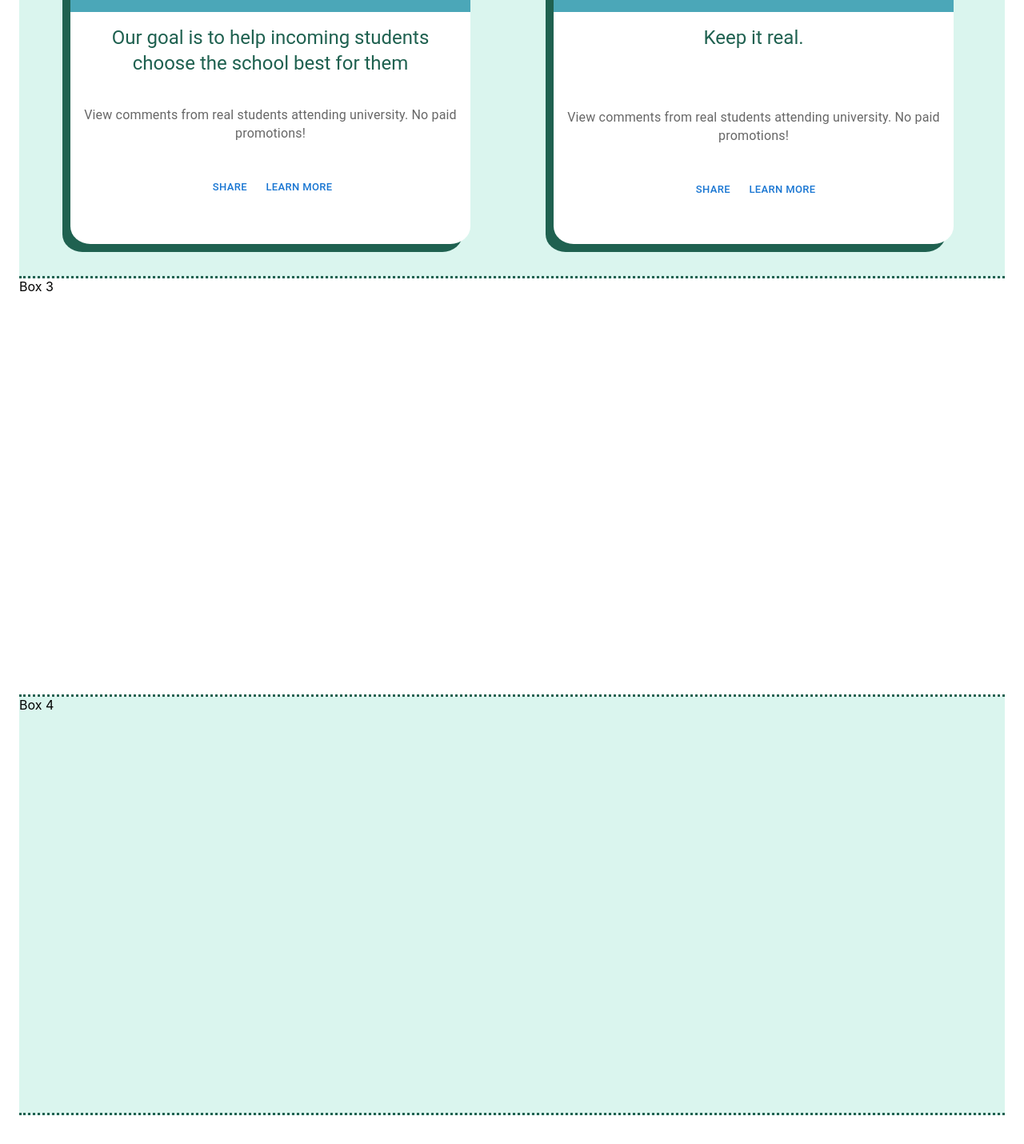
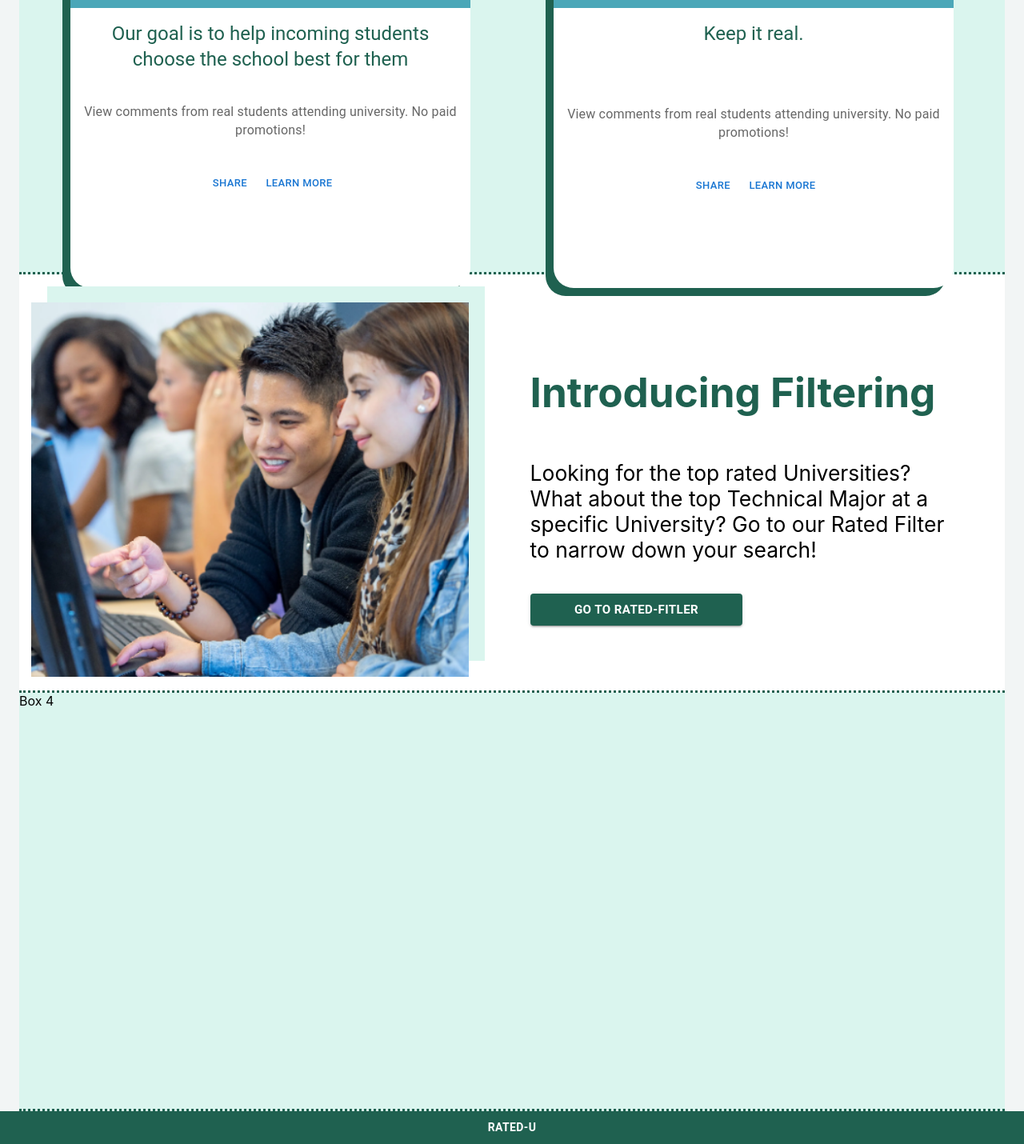
Before and after one commit to clairecashmore17/rated-u, a React (Create React App) app in the folder client/: page / in a window 1280 px wide. Shown: the part 777-2207 px from the top of the page at 80% size. Before the commit the page ends 2171 px from the top, so only its background shows below. Built offline with nearby package versions, Linux system fonts and the light colour scheme.

Commit message:
third box complete and footer added

```diff
--- a/client/src/App.js
+++ b/client/src/App.js
@@ -18,6 +18,7 @@ import Navigation from "./components/Navigation";
 import RatedFilter from "./components/RatedFilter";
 import Contact from "./components/Contact";
 import About from "./components/About";
+import Footer from "./components/Footer";
 
 const httpLink = createHttpLink({
   uri: "/graphql",
@@ -51,6 +52,7 @@ function App() {
             <Route path="/Contact" element={<Contact />} />
             <Route path="/about" element={<About />} />
           </Routes>
+          <Footer />
         </div>
       </Router>
     </ApolloProvider>
--- /dev/null
+++ b/client/src/components/Footer/index.css
@@ -0,0 +1,12 @@
+.footer {
+  display: flex;
+  flex-direction: column;
+  justify-content: center;
+  align-items: center;
+  background-color: var(--primary);
+  padding: 2px;
+}
+.footer-text {
+  color: white;
+  text-align: center;
+}
--- /dev/null
+++ b/client/src/components/Footer/index.js
@@ -0,0 +1,52 @@
+import React, { useState, setState } from "react";
+import { SwipeableDrawer, Button } from "@mui/material";
+import "./index.css";
+const Footer = () => {
+  const [state, setState] = React.useState({
+    bottom: false,
+  });
+  const toggleDrawer = (anchor, open) => (event) => {
+    if (
+      event &&
+      event.type === "keydown" &&
+      (event.key === "Tab" || event.key === "Shift")
+    ) {
+      return;
+    }
+
+    setState({ ...state, [anchor]: open });
+  };
+
+  return (
+    <div className="footer">
+      {["bottom"].map((anchor) => (
+        <React.Fragment key={anchor}>
+          <Button
+            sx={{ color: "white", fontWeight: "bold" }}
+            onClick={toggleDrawer(anchor, true)}
+          >
+            Rated-U
+          </Button>
+          <SwipeableDrawer
+            anchor={anchor}
+            open={state[anchor]}
+            onClose={toggleDrawer(anchor, false)}
+            onOpen={toggleDrawer(anchor, true)}
+          >
+            <div className="footer">
+              <h1 className="footer-text">Rated-U</h1>
+
+              <p1 className="footer footer-text">
+                @2023 by Rated-U. <br />
+                <br /> Proudly created by: <br />
+                Claire Cashmore, Natalie Jordan, and Satish Sarma
+              </p1>
+            </div>
+          </SwipeableDrawer>
+        </React.Fragment>
+      ))}
+    </div>
+  );
+};
+
+export default Footer;
--- a/client/src/components/Home/index.css
+++ b/client/src/components/Home/index.css
@@ -40,7 +40,7 @@
   float: right;
 }
 .title {
-  font-size: 5vw;
+  font-size: max(575px, 30px);
 }
 .subtext {
   font-size: 2vw;
@@ -67,7 +67,56 @@
   font-size: large;
   background-color: var(--primary);
 }
+.rated-info {
+  padding: 5%;
+  justify-content: space-evenly;
+}
+.info-text {
+  font-size: 7mm;
+  padding-bottom: 20px;
+}
+.rated-img {
+  /* padding: 20px; */
+  height: 90%;
+  width: 50%;
+  margin: 15px;
+  margin-top: 35px;
 
+  box-shadow: 20px -20px var(--secondary);
+}
+@media screen and (max-width: 1200px) {
+  .home-box {
+    flex-direction: column-reverse;
+    justify-content: center;
+    align-items: center;
+  }
+  .title {
+    text-align: center;
+  }
+
+  .school-img {
+    display: flex;
+    align-items: center;
+    justify-content: center;
+    max-height: fit-content;
+    float: center;
+  }
+  .home-box {
+    height: fit-content;
+  }
+  .left-content {
+    display: flex;
+    justify-content: center;
+    align-items: center;
+  }
+  .rated-info {
+    justify-content: center;
+    align-items: center;
+  }
+  .rated-img {
+    width: 65%;
+  }
+}
 @media screen and (min-width: 1200px) {
   .title {
     font-size: 3vw;
@@ -92,7 +141,7 @@
 }
 @media screen and (min-width: 2100px) {
   .title {
-    font-size: 3vw;
+    font-size: 70px;
   }
   .subtext {
     font-size: 1.5vw;
--- a/client/src/components/Home/index.js
+++ b/client/src/components/Home/index.js
@@ -14,7 +14,10 @@ import "./index.css";
 const Home = () => {
   return (
     <div>
-      <Container maxWidth="x1">
+      <Container
+        sx={{ maxWidth: "1500px", backgroundColor: "#f2f5f5" }}
+        maxWidth={false}
+      >
         {/* Top box with search bar */}
         <div className="home-box white intro">
           {/* Left content */}
@@ -32,7 +35,7 @@ const Home = () => {
             <Button
               variant="contained"
               sx={{
-                ml: "5%",
+                ml: "10%",
                 backgroundColor: "#1f6150",
                 color: "white",
                 maxWidth: "45%",
@@ -42,7 +45,7 @@ const Home = () => {
             </Button>
           </div>
           {/* Right Image (picture of students) */}
-          <div className="full-width ">
+          <div className="full-width school-img">
             <img className="fit-content ar" src="/images/intro_img.png"></img>
           </div>
         </div>
@@ -54,6 +57,8 @@ const Home = () => {
               m: 5,
               borderRadius: "5%",
               boxShadow: "-10px 10px #1f6150 ",
+              height: 500,
+              // mt: "7%",
             }}
           >
             <CardMedia
@@ -105,6 +110,8 @@ const Home = () => {
               m: 5,
               borderRadius: "5%",
               boxShadow: "-10px 10px #1f6150 ",
+              height: 500,
+              // mt: "7%",
             }}
           >
             <CardMedia
@@ -151,7 +158,39 @@ const Home = () => {
           </Card>
         </div>
         {/* Third box Rated-Filter access/info */}
-        <div className="home-box white">Box 3</div>
+        <div className="home-box white intro">
+          <img className="rated-img" src="/images/students-computer.png" />
+          <div className="flex-row rated-info">
+            <h1 className="text-primary title">Introducing Filtering</h1>
+            <p1 className="info-text">
+              Looking for the top rated Universities? What about the top
+              Technical Major at a specific University? Go to our Rated Filter
+              to narrow down your search!
+            </p1>
+
+            <Button
+              variant="contained"
+              sx={{
+                backgroundColor: "#1f6150",
+
+                maxWidth: "50%",
+                height: "10%",
+              }}
+            >
+              <Link
+                style={{
+                  textDecoration: "none",
+                  fontSize: "4mm",
+                  fontWeight: "bold",
+                  color: "white",
+                }}
+                to={`/rated-filter`}
+              >
+                Go To Rated-Fitler{" "}
+              </Link>
+            </Button>
+          </div>
+        </div>
         {/* Fourth Box (more info) */}
         <div className="home-box background-mint">Box 4</div>
       </Container>
--- a/client/src/components/Navigation/index.js
+++ b/client/src/components/Navigation/index.js
@@ -62,7 +62,7 @@ const Navigation = () => {
               display: { xs: "none", md: "flex" },
               fontFamily: "monospace",
               fontWeight: 700,
-              fontSize: "1.7vw",
+              fontSize: "5mm",
               letterSpacing: ".3rem",
               color: "inherit",
               backgroundColor: "#4ba7b8",
@@ -170,7 +170,7 @@ const Navigation = () => {
                   sx={{
                     m: 1,
                     mx: 3,
-                    fontSize: "1vw",
+                    fontSize: "3mm",
                     backgroundColor: "#1f6150",
                     color: "white",
                     display: "block",
```
Also changed, not shown: client/public/images/students-computer.png (added).
